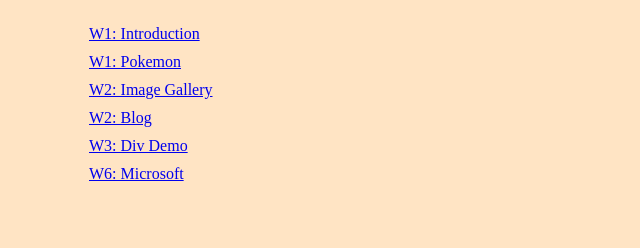
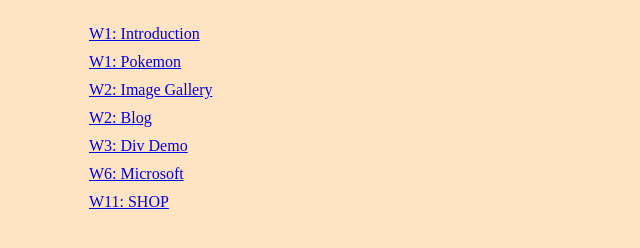
Before and after one commit to weyee111/1091-1A-demo-409101333, a plain HTML site: page index.html in a window 1280 px wide. Shown: the whole page, without its empty margins (0-640 px from the left). Drawn offline with Linux system fonts and the light colour scheme.

Commit message:
Add files via upload

```diff
--- a/index.html
+++ b/index.html
@@ -27,6 +27,9 @@
         <li>
           <a href="./week6/microsoft.html">W6: Microsoft</a>
         </li>
+        <li>
+          <a href="./week11/index.html">W11: SHOP</a>
+        </li>
       </ul>
     </div>
   </body>
```
